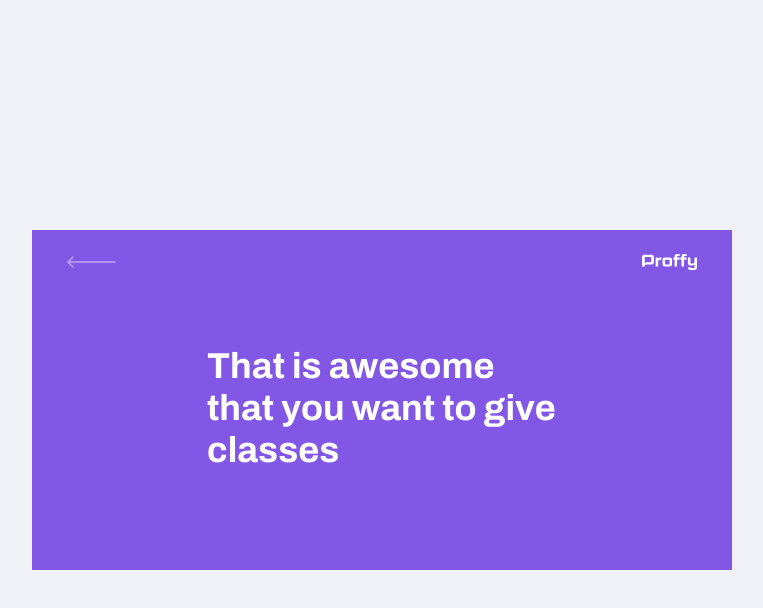
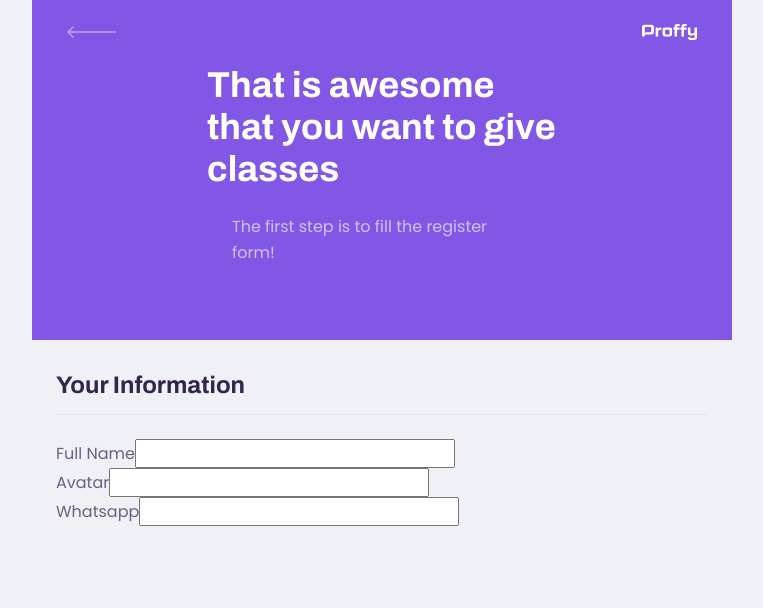
Before and after one commit to fabioniglio/proffy-nlw-web, a React (Create React App) app: page /give-classes in a window 1280 px wide. Shown: the top 608 px of the page, without its empty margins (258-1021 px from the left). Built offline with nearby package versions, Linux system fonts and the light colour scheme.

Commit message:
teacher list

```diff
--- a/src/components/PageHeader/index.tsx
+++ b/src/components/PageHeader/index.tsx
@@ -9,6 +9,7 @@ import "./styles.css";
 
 interface PageHeaderProps {
   title: string;
+  description?: string;
 }
 
 const PageHeader: React.FC<PageHeaderProps> = (props) => {
@@ -23,6 +24,7 @@ const PageHeader: React.FC<PageHeaderProps> = (props) => {
 
       <div className="header-content">
         <strong>{props.title}</strong>
+        {props.description && <p>{props.description}</p>}
         {props.children}
       </div>
     </header>
--- a/src/components/PageHeader/styles.css
+++ b/src/components/PageHeader/styles.css
@@ -40,6 +40,14 @@
   color: var(--color-title-in-primary);
 }
 
+.page-header .header-content p {
+  max-width: 30rem;
+  font-size: 1.6rem;
+  line-height: 2.6rem;
+  color: var(--color-text-in-primary);
+  margin-top: 2.4rem;
+}
+
 @media (min-width: 700px) {
   .page-header {
     height: 340px;
--- a/src/pages/TeacherForm/index.tsx
+++ b/src/pages/TeacherForm/index.tsx
@@ -1,10 +1,35 @@
 import React from "react";
 import PageHeader from "../../components/PageHeader";
+
+import "./styles.css";
 
 function TeacherForm() {
   return (
     <div id="page-teacher-form" className="container">
-      <PageHeader title="That is awesome that you want to give classes"></PageHeader>
+      <PageHeader
+        description="The first step is to fill the register form!"
+        title="That is awesome that you want to give classes"
+      ></PageHeader>
+
+      <main>
+        <fieldset>
+          <legend>Your Information</legend>
+          <div className="input-block">
+            <label htmlFor="name">Full Name</label>
+            <input type="text" id="subject" />
+          </div>
+
+          <div className="input-block">
+            <label htmlFor="avatar">Avatar</label>
+            <input type="text" id="avatar" />
+          </div>
+
+          <div className="input-block">
+            <label htmlFor="whatsapp">Whatsapp</label>
+            <input type="text" id="whatsapp" />
+          </div>
+        </fieldset>
+      </main>
     </div>
   );
 }
--- /dev/null
+++ b/src/pages/TeacherForm/styles.css
@@ -0,0 +1,40 @@
+#page-teacher-form {
+  width: 100vw;
+  height: 100vh;
+}
+
+#page-teacher-form .page-header .header-content {
+  margin-bottom: 6.4rem;
+}
+
+#page-teacher-form main {
+  background: var(--var-box-base);
+  width: 100%;
+  max-width: 74rem;
+  border-radius: 0.8rem;
+  margin: -3.2rem auto 3.2rem;
+  padding-top: 6.4rem;
+  overflow: hidden;
+}
+
+#page-teacher-form main fieldset {
+  border: 0;
+  padding: 0 2.4rem;
+}
+
+#page-teacher-form main fieldset + fieldset {
+  margin-top: 6.4rem;
+}
+
+#page-teacher-form main fieldset legend {
+  font: 700 2.4rem Archivo;
+  color: var(--color-text-title);
+  margin-bottom: 2.4rem;
+  display: flex;
+  align-items: center;
+  justify-content: space-between;
+
+  width: 100%;
+  padding-bottom: 1.6rem;
+  border-bottom: 1px solid var(--color-line-in-white);
+}
```
